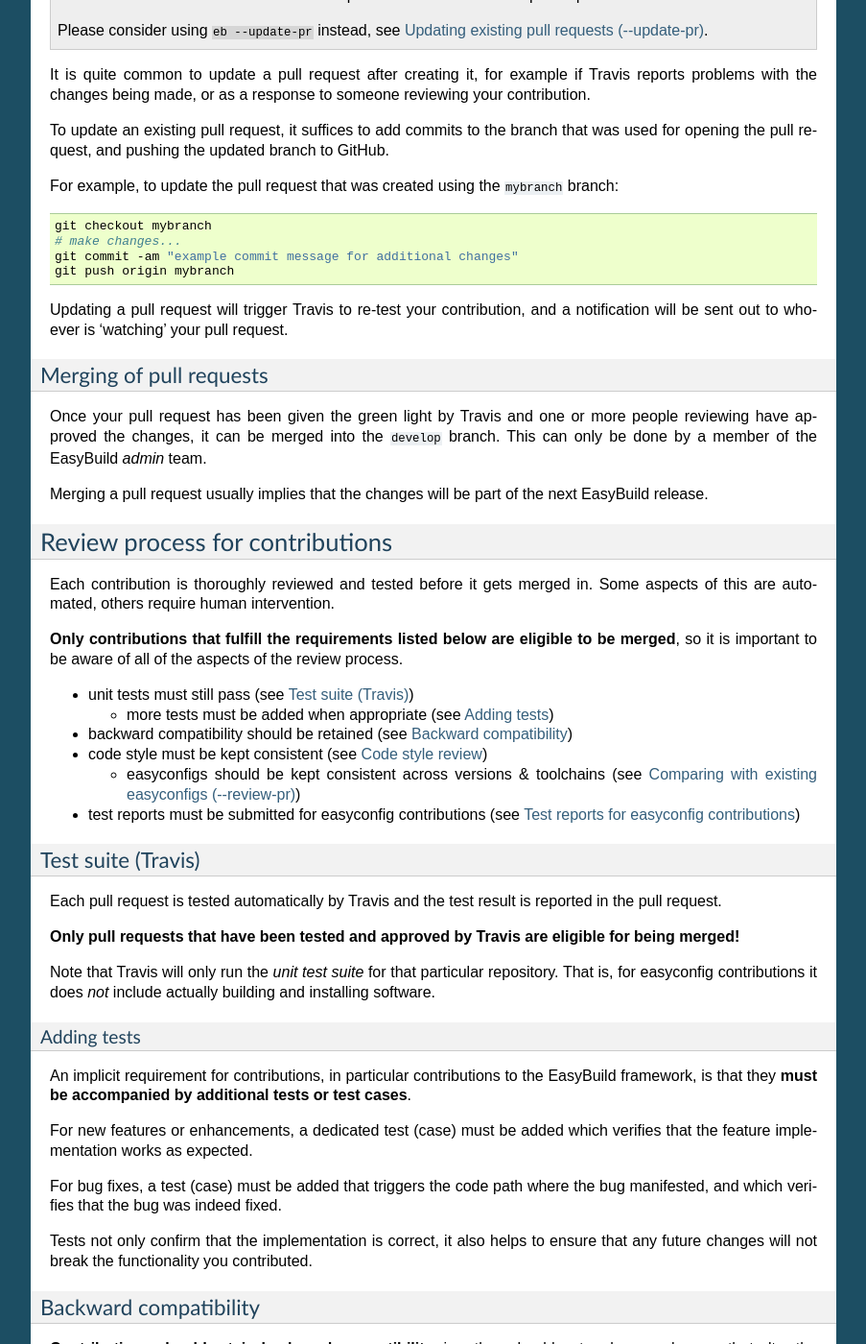
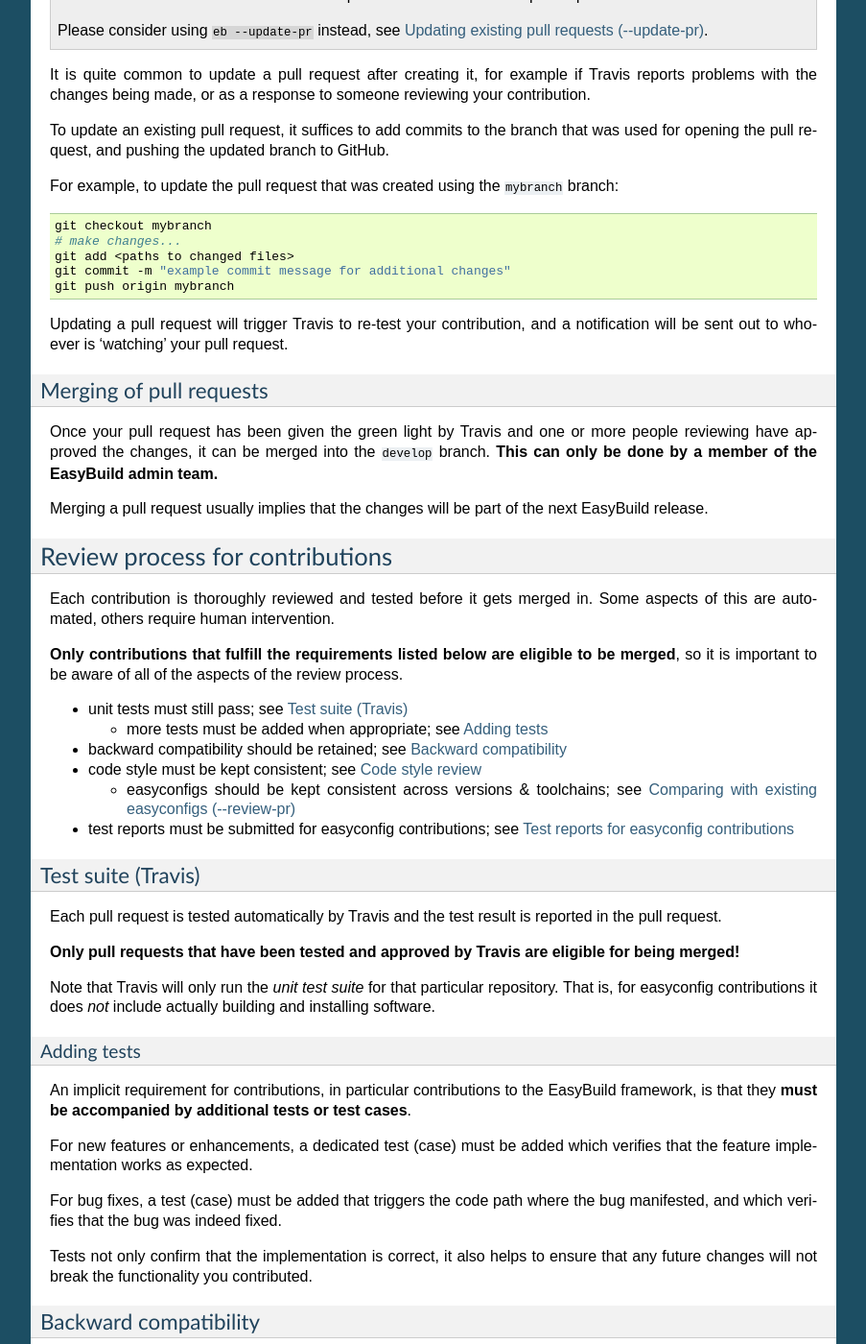
Before and after one commit to easybuilders/easybuild, a Sphinx documentation site: the page built from docs/Contributing.rst, in a window 1280 px wide and 1400 px high, scrolled down 7021 px. Shown: the whole window at 96% size, without its empty margins (198-1101 px from the left). Built offline with Sphinx 7.4.7, drawn with Linux system fonts in a browser that asks for light colours; pages that are not in the unit, such as notebooks, are missing from menus; some of the changed text lies outside the part shown.

Commit message:
final minor tweaks

```diff
--- a/docs/Contributing.rst
+++ b/docs/Contributing.rst
@@ -225,7 +225,7 @@ to prepare your contributions before creating the actual pull requests.
 Creating a working copy
 +++++++++++++++++++++++
 
-.. note:: **Do not forget to replace** '``EXAMPLE``' **with your GitHub account name.** in the instructions below.
+.. note:: Do not forget to replace** '``EXAMPLE``' **with your GitHub account name in the instructions below.
 
 In addition to forking the repository on GitHub, you also need to create
 a local *working copy* of the repository. This is basically a local checkout
@@ -435,7 +435,8 @@ For example, to update the pull request that was created using the ``mybranch``
 
   git checkout mybranch
   # make changes...
-  git commit -am "example commit message for additional changes"
+  git add <paths to changed files>
+  git commit -m "example commit message for additional changes"
   git push origin mybranch
 
 Updating a pull request will trigger Travis to re-test your contribution,
@@ -449,7 +450,7 @@ Merging of pull requests
 
 Once your pull request has been given the green light by Travis and one or more
 people reviewing have approved the changes, it can be merged into
-the ``develop`` branch. This can only be done by a member of the EasyBuild *admin* team.
+the ``develop`` branch. **This can only be done by a member of the EasyBuild admin team.**
 
 Merging a pull request usually implies that the changes will be part of the next EasyBuild release.
 
@@ -465,16 +466,16 @@ Some aspects of this are automated, others require human intervention.
 **Only contributions that fulfill the requirements listed below are eligible to be merged**,
 so it is important to be aware of all of the aspects of the review process.
 
-* unit tests must still pass (see :ref:`contributing_review_process_travis`)
+* unit tests must still pass; see :ref:`contributing_review_process_travis`
 
-  * more tests must be added when appropriate (see :ref:`contributing_review_process_adding_tests`)
+  * more tests must be added when appropriate; see :ref:`contributing_review_process_adding_tests`
 
-* backward compatibility should be retained (see :ref:`contributing_review_process_backward_compatibility`)
-* code style must be kept consistent (see :ref:`contributing_review_process_code_style`)
+* backward compatibility should be retained; see :ref:`contributing_review_process_backward_compatibility`
+* code style must be kept consistent; see :ref:`contributing_review_process_code_style`
 
-  * easyconfigs should be kept consistent across versions & toolchains (see :ref:`contributing_review_process_review_pr`)
+  * easyconfigs should be kept consistent across versions & toolchains; see :ref:`contributing_review_process_review_pr`
 
-* test reports must be submitted for easyconfig contributions (see :ref:`contributing_review_process_test_reports`)
+* test reports must be submitted for easyconfig contributions; see :ref:`contributing_review_process_test_reports`
 
 
 .. _contributing_review_process_travis:
```
